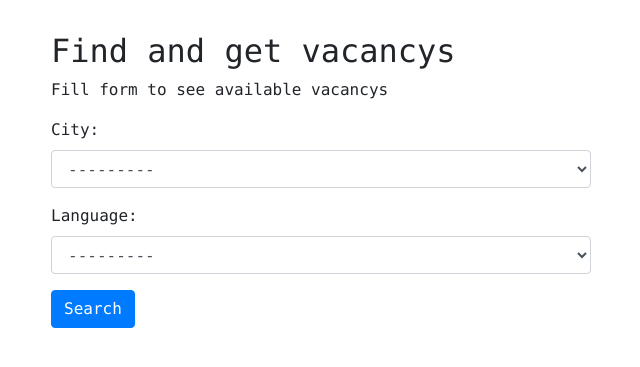
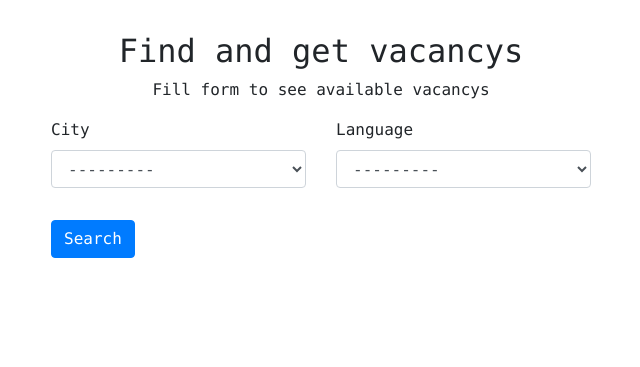
Before and after one commit to zemags/scraping_service, a Django app: page / in a window 1280 px wide. Shown: the part 86-453 px from the top of the page, without its empty margins (319-959 px from the left). Run offline with Django 3.2, Linux system fonts and the light colour scheme; data comes from the database, SQL or seed files in the repository; some libraries are stand-ins or nearby versions.

Commit message:
Refactoring, add select_related for VacancyList

```diff
--- a/src/requirements.txt
+++ b/src/requirements.txt
@@ -8,6 +8,7 @@ cyrtranslit==0.4
 decorator==4.4.2
 dj-database-url==0.5.0
 Django==3.0.10
+django-crispy-forms==1.10.0
 django-jsonfield==1.4.1
 fake-useragent==0.1.11
 gunicorn==20.0.4
@@ -23,6 +24,7 @@ prompt-toolkit==3.0.8
 psycopg2-binary==2.8.6
 ptyprocess==0.6.0
 Pygments==2.7.1
+python-dotenv==0.15.0
 pytz==2020.1
 requests==2.24.0
 six==1.15.0
--- a/src/scraping/forms.py
+++ b/src/scraping/forms.py
@@ -5,29 +5,30 @@ from scraping.models import City, Language, Vacancy
 
 class FindForm(forms.Form):
     city = forms.ModelChoiceField(
-        queryset=City.objects.all(),# dropdown menu for user choice
+        queryset=City.objects.all(),  # dropdown menu for user choice
         to_field_name='slug',
         required=False,
-        widget=forms.Select(attrs={'class': 'form-control'}),
-        label='City'
+        # widget=forms.Select(attrs={'class': 'form-control'}),
+        # label='City'
+
     )
     language = forms.ModelChoiceField(
-        queryset=Language.objects.all(), # dropdown menu for user choice
+        queryset=Language.objects.all(),  # dropdown menu for user choice
         to_field_name='slug',
         required=False,
-        widget=forms.Select(attrs={'class': 'form-control'}),
-        label='Language'
+        # widget=forms.Select(attrs={'class': 'form-control'}),
+        # label='Language'
     )
 
 
 class VacancyForm(forms.ModelForm):
     city = forms.ModelChoiceField(
-        queryset=City.objects.all(),# dropdown menu for user choice
+        queryset=City.objects.all(),  # dropdown menu for user choice
         widget=forms.Select(attrs={'class': 'form-control'}),
         label='City'
     )
     language = forms.ModelChoiceField(
-        queryset=Language.objects.all(), # dropdown menu for user choice
+        queryset=Language.objects.all(),  # dropdown menu for user choice
         widget=forms.Select(attrs={'class': 'form-control'}),
         label='Language'
     )
--- a/src/scraping/templates/scraping/home.html
+++ b/src/scraping/templates/scraping/home.html
@@ -1,6 +1,7 @@
 {% extends "base.html" %}
 {% load static %}
 {% load scraping_extras %}
+{% load crispy_forms_tags %}
 
 {% block title %}
 Jobs
@@ -8,14 +9,21 @@ Jobs
 
 {% block content %}
 <div class="row">
-    <div class="col-md-6 mx-auto"><h2>Find and get vacancys</h2></div>
+    <div class="col-md-6 mx-auto text-center"><h2>Find and get vacancys</h2></div>
 </div>
 <div class="row">
     <div class="col-md-6 mx-auto">
-        <p>Fill form to see available vacancys</p>
+        <p class="text-center">Fill form to see available vacancys</p>
         <form method="GET" action="{% url 'list' %}">
             <div class="form-group">
-                {{ form.as_p }}
+                <div class="row">
+                    <div class="col-6">
+                        {{ form.city|as_crispy_field }}
+                    </div>
+                    <div class="col-6">
+                        {{ form.language|as_crispy_field }}
+                    </div>
+                </div>
             </div>
             <button type="submit" class="btn btn-primary">Search</button>
         </form>
--- a/src/scraping/views.py
+++ b/src/scraping/views.py
@@ -2,6 +2,7 @@ from django.contrib import messages
 from django.core.paginator import Paginator
 from django.shortcuts import render, get_object_or_404
 from django.urls import reverse_lazy
+from django.views import View
 from django.views.generic import DetailView, ListView, CreateView, UpdateView, DeleteView
 
 from .forms import FindForm, VacancyForm
@@ -13,6 +14,9 @@ def home_view(request):
     form = FindForm()
     context = {'form': form}
     return render(request, 'scraping/home.html', context)
+
+class VacancyFind(View):
+    model = Vacancy
 
 
 def list_view(request):
@@ -81,7 +85,7 @@ class VacancyList(ListView):
                 filter_dict['city__slug'] = city.lower()
             if language:
                 filter_dict['language__slug'] = language.lower()
-            qs = Vacancy.objects.filter(**filter_dict)
+            qs = Vacancy.objects.filter(**filter_dict).select_related('city', 'language ')  # select_related like sql join for Models ForeignKey
         else:
             qs = Vacancy.objects.all()
 
--- a/src/scraping_service/settings/production.py
+++ b/src/scraping_service/settings/production.py
@@ -48,6 +48,7 @@ INSTALLED_APPS = [
     'django.contrib.staticfiles',
     'scraping',
     'accounts',
+    'crispy_forms',
 ]
 
 MIDDLEWARE = [
@@ -153,3 +154,5 @@ STATICFILES_DIRS = (
     os.path.join(BASE_DIR, 'static'),
 )
 STATIC_ROOT = os.path.join(BASE_DIR, 'staticfiles')
+
+CRISPY_TEMPLATE_PACK = 'bootstrap4'
--- a/src/templates/base.html
+++ b/src/templates/base.html
@@ -1,5 +1,5 @@
 {% load static %}
-<!doctype html>
+
 <html lang="en">
 <head>
     <!-- Required meta tags -->
@@ -52,27 +52,27 @@
 </div>
 <div class="container">
     <div class="row">
-        <div class="col-8 mx-auto my-3">
-            {% if messages %}
-            <ul class="messages">
+        <div class="col-12 mx-auto my-3">
+            <div class="text-center">
+                {% if messages %}
                 {% for message in messages %}
 
                 {% if message.level == DEFAULT_MESSAGE_LEVELS.ERROR %}
-                <div class="alert alert-error alert-dismissible fade show" role="alert">
+                <div class="alert alert-error" role="alert">
                     {{ message }}
                     <button type="button" class="close" data-dismiss="alert" aria-label="Close">
                         <span aria-hidden="true">&times;</span>
                     </button>
                 </div>
                 {% elif message.level == DEFAULT_MESSAGE_LEVELS.WARNING %}
-                <div class="alert alert-warning alert-dismissible fade show" role="alert">
+                <div class="alert alert-warning" role="alert">
                     {{ message }}
                     <button type="button" class="close" data-dismiss="alert" aria-label="Close">
                         <span aria-hidden="true">&times;</span>
                     </button>
                 </div>
                 {% else %}
-                <div class="alert alert-success alert-dismissible fade show" role="alert">
+                <div class="alert alert-success" role="alert">
                     {{ message }}
                     <button type="button" class="close" data-dismiss="alert" aria-label="Close">
                         <span aria-hidden="true">&times;</span>
@@ -81,8 +81,8 @@
                 {% endif %}
 
                 {% endfor %}
-            </ul>
-            {% endif %}
+                {% endif %}
+            </div>
         </div>
     </div>
 </div>
```
